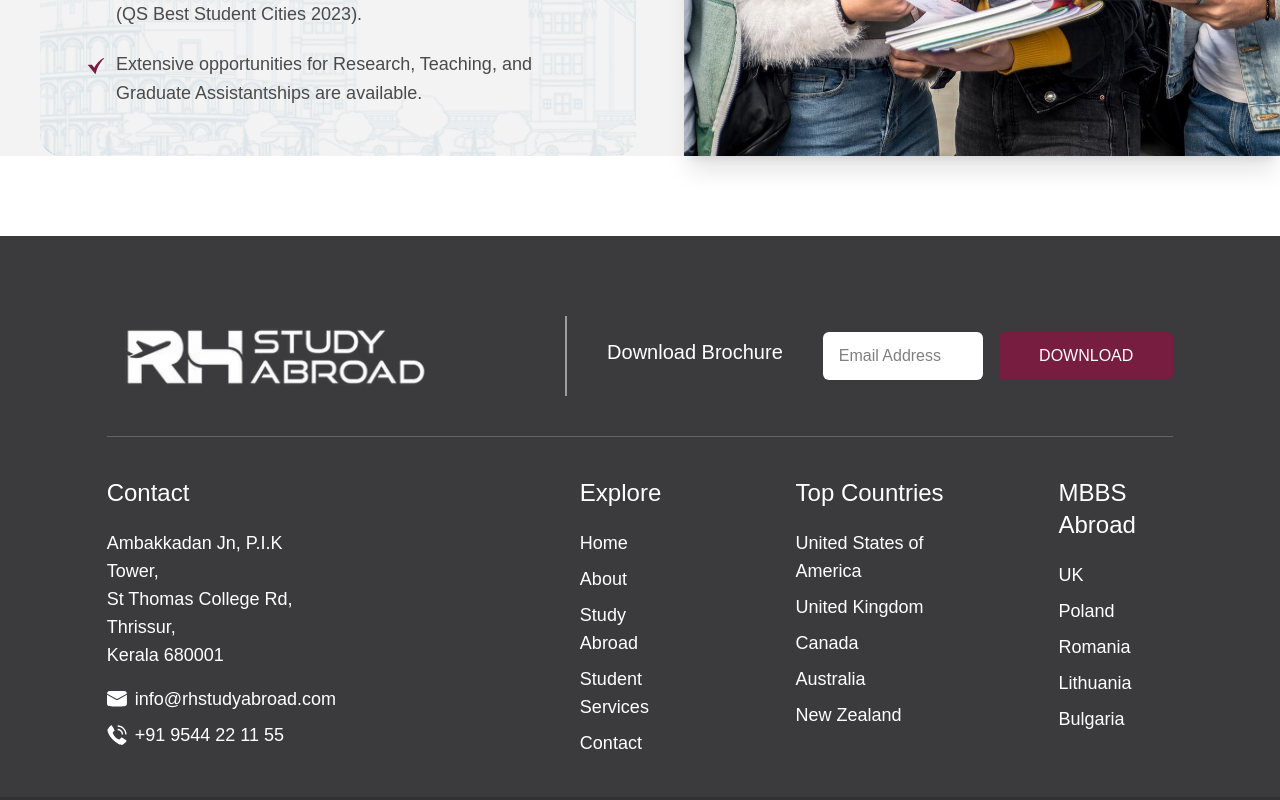
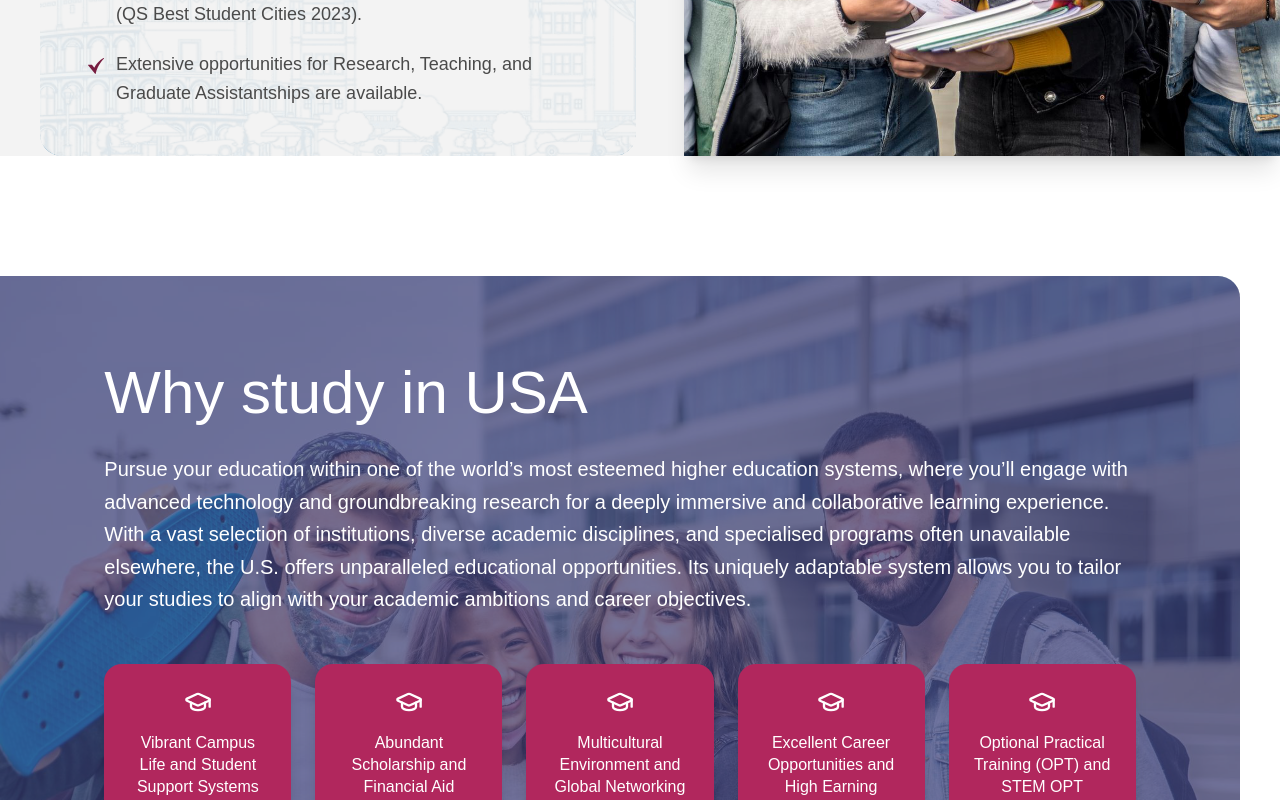
Before and after one commit to SaifuMak/rh-study-abroad, a Next.js app: page /country in a window 1280 px wide. Shown: the part 2000-2800 px from the top of the page. Built offline with nearby package versions, Linux system fonts and the light colour scheme; a web font is replaced by a local one.

Commit message:
Why Study IN

```diff
--- a/src/app/components/country-details/ContentSection.jsx
+++ b/src/app/components/country-details/ContentSection.jsx
@@ -1,14 +1,15 @@
 import React from 'react'
 import IntroSection from './IntroSection'
 import StudyHighlights from './StudyHighlights'
+import WhyStudyIn from './WhyStudyIn'
 
 function ContentSection() {
   return (
     <>
-    <IntroSection/>
-    <StudyHighlights/>
+      <IntroSection />
+      <StudyHighlights />
+      <WhyStudyIn />
     </>
-
   )
 }
 
--- a/src/app/components/country-details/StudyHighlights.jsx
+++ b/src/app/components/country-details/StudyHighlights.jsx
@@ -3,7 +3,7 @@ import { Check } from "lucide-react"
 
 export default function StudyHighlights() {
   return (
-    <section className="w-full flex  justify-end bg-[#F3F3F3] mb-20">
+    <section className="w-full flex  justify-end bg-[#F3F3F3] mb-10">
       <div className=" max-md:max-w-11/12 lg:pl-10  2xl:w-11/12 max-lg:mx-auto ">
 
         <div className="grid grid-cols-1 lg:grid-cols-2 lg:gap-12 max-lg:py-6 items-center">
--- /dev/null
+++ b/src/app/components/country-details/WhyStudyIn.jsx
@@ -0,0 +1,112 @@
+import Image from "next/image"
+import { GraduationCap } from "lucide-react"
+
+export default function WhyStudyIn() {
+    const usaStudyFeatures = [
+        {
+            title: "Vibrant Campus Life and Student Support Systems",
+            icon: GraduationCap,
+        },
+        {
+            title: "Abundant Scholarship and Financial Aid Options",
+            icon: GraduationCap,
+        },
+        {
+            title: "Multicultural Environment and Global Networking",
+            icon: GraduationCap,
+        },
+        {
+            title: "Excellent Career Opportunities and High Earning Potential",
+            icon: GraduationCap,
+        },
+        {
+            title: "Optional Practical Training (OPT) and STEM OPT Extension",
+            icon: GraduationCap,
+        },
+        {
+            title: "Work Rights and Stay Back",
+            icon: GraduationCap,
+        },
+        {
+            title: "Strong Emphasis on Practical Learning and Skill Development",
+            icon: GraduationCap,
+        },
+        {
+            title: "Pioneering Research Opportunities",
+            icon: GraduationCap,
+        },
+        {
+            title: "Diverse Programs and Flexible Education System",
+            icon: GraduationCap,
+        },
+        {
+            title: "World-Class Academic Excellence",
+            icon: GraduationCap,
+        },
+    ]
+    return (
+        <section className="w-full lg:py-20 flex ">
+            <div className=" lg:pr-10">
+
+                {/* Background Container */}
+                <div className="relative lg:rounded-r-3xl  overflow-hidden flex justify-center ">
+
+                    <div className=" border border-white 2xl:max-w-9/12 lg:max-w-10/12 md:max-w-10/12 max-w-11/12 ">
+
+                        {/* Background Image */}
+                        <Image
+                            src="/images/services/service-banner.jpg"
+                            alt="USA background"
+                            fill
+                            priority
+                            className="object-cover"
+                        />
+
+                        {/* Overlay */}
+                        <div className="absolute inset-0 bg-[#3B3F7A]/70" />
+
+                        <div className="relative z-10 py-10 lg:py-16 xl:py-20  2xl:py-24 text-white">
+
+                            <h2 className=" heading mb-4 lg:mb-6">
+                                Why study in USA
+                            </h2>
+
+                            <p className="xl:max-w-5xl lg:max-w-4xl  xl:text-xl font-light text-white leading-relaxed mb-12">
+                                Pursue your education within one of the world’s most esteemed higher
+                                education systems, where you’ll engage with advanced technology and
+                                groundbreaking research for a deeply immersive and collaborative
+                                learning experience. With a vast selection of institutions, diverse
+                                academic disciplines, and specialised programs often unavailable
+                                elsewhere, the U.S. offers unparalleled educational opportunities.
+                                Its uniquely adaptable system allows you to tailor your studies to
+                                align with your academic ambitions and career objectives.
+                            </p>
+
+                            <div className="grid grid-cols-1 sm:grid-cols-2 md:grid-cols-3 lg:grid-cols-5 gap-6">
+                                {usaStudyFeatures.map((feature, index) => {
+                                    const Icon = feature.icon
+
+                                    return (
+                                        <div
+                                            key={index}
+                                            className="bg-[#B1275D] rounded-2xl max-md:py-6 max-md:px-4 md:p-5 xl:p-6 text-center shadow-lg hover:scale-[1.02] transition"
+                                        >
+                                            <div className="flex justify-center mb-2 xl:mb-4">
+                                                <Icon className="size-7 text-white" />
+                                            </div>
+
+                                            <p className="2xl:text-lg max-xl:text-xs font-light leading-snug text-white">
+                                                {feature.title}
+                                            </p>
+                                        </div>
+                                    )
+                                })}
+                            </div>
+
+                        </div>
+                    </div>
+                </div>
+            </div>
+        </section>
+    )
+}
```
